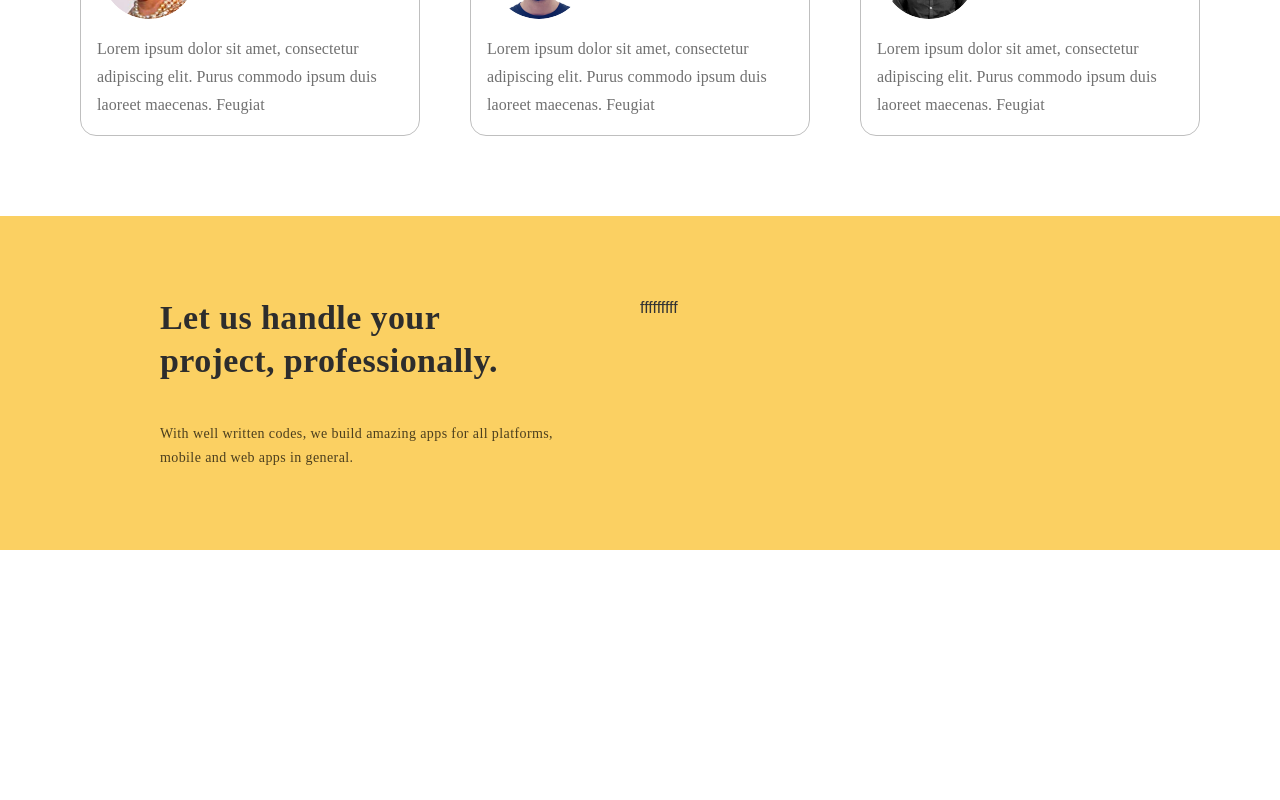
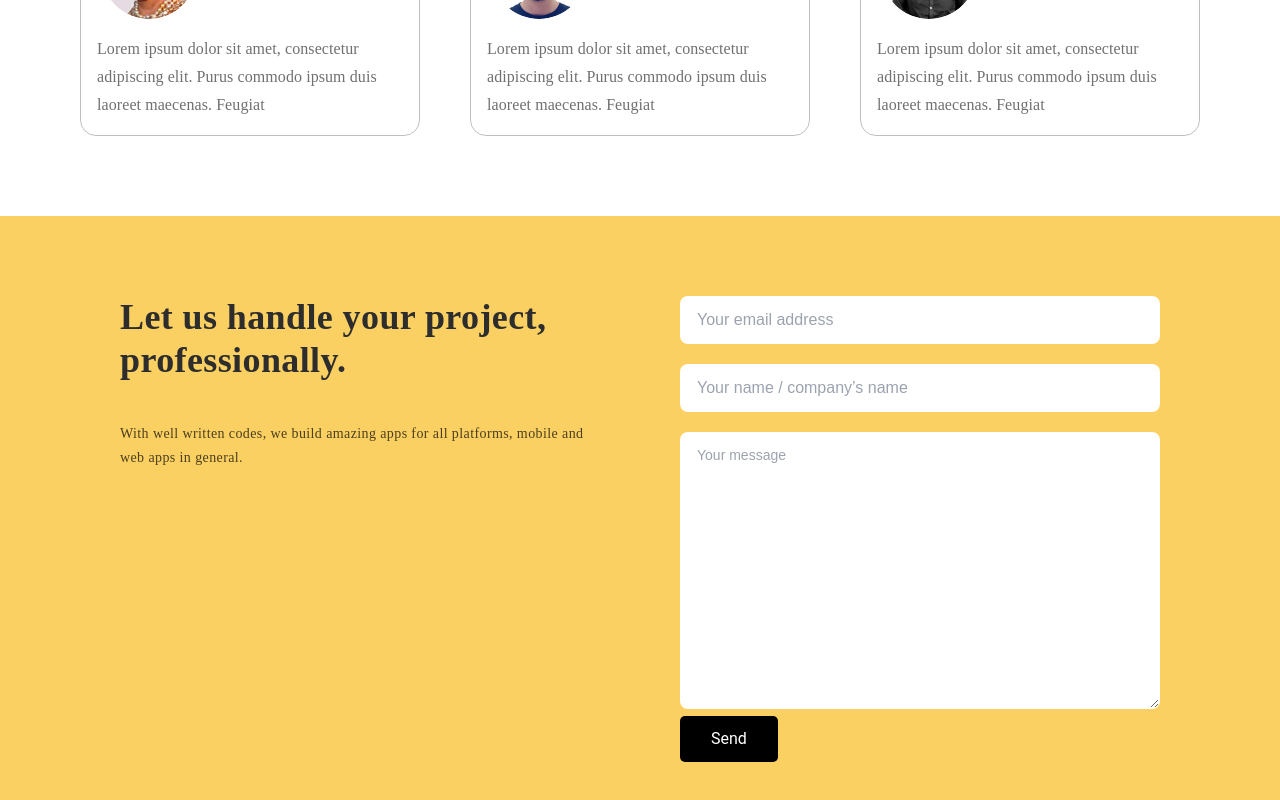
Before and after one commit to rhshuvo44/creative-agency-client, a React (Create React App) app: page / in a window 1280 px wide. Shown: the part 2404-3204 px from the top of the page. Before the commit the page ends 2954 px from the top, so only its background shows below. Built offline with nearby package versions, Linux system fonts and the light colour scheme.

Commit message:
contact section

```diff
--- a/src/Component/Contact/Contact.js
+++ b/src/Component/Contact/Contact.js
@@ -1,19 +1,47 @@
 import React from "react";
+import { useForm } from "react-hook-form";
 import "./Contact.css";
 
 const Contact = () => {
+  const { register, handleSubmit } = useForm();
+  const onSubmit = (data) => console.log(data);
   return (
-    <div className="contact bg-accent p-20 flex">
+    <div className="contact bg-accent p-20 md:flex ">
       <div className="contact-info md:w-1/2">
-        <h2 className="text-[34px] text-[#2D2D2D] px-20">
+        <h2 className="text-4xl text-[#2D2D2D] px-0 md:px-10">
           Let us handle your project, professionally.
         </h2>
-        <p className="px-20 text-[14px] mt-10">
+        <p className="px-0 md:px-10  text-[14px] my-10">
           With well written codes, we build amazing apps for all platforms,
           mobile and web apps in general.
         </p>
       </div>
-      <div className="contact-form md:w-1/2">fffffffff</div>
+      <div className="contact-form md:w-1/2 px-0 md:px-10">
+        <form onSubmit={handleSubmit(onSubmit)}>
+          <input
+            type="email"
+            placeholder="Your email address"
+            className="input w-full"
+            {...register("email", { required: true })}
+          />
+          <input
+            type="text"
+            placeholder="Your name / company’s name"
+            className="input w-full my-5"
+            {...register("name", { required: true })}
+          />
+          <textarea
+            className="textarea w-full h-[277px]"
+            placeholder="Your message"
+            {...register("message", { required: true })}
+          ></textarea>
+          <input
+            type="submit"
+            value="Send"
+            className="dark-btn mb-20 md:mb-0"
+          />
+        </form>
+      </div>
     </div>
   );
 };
```
